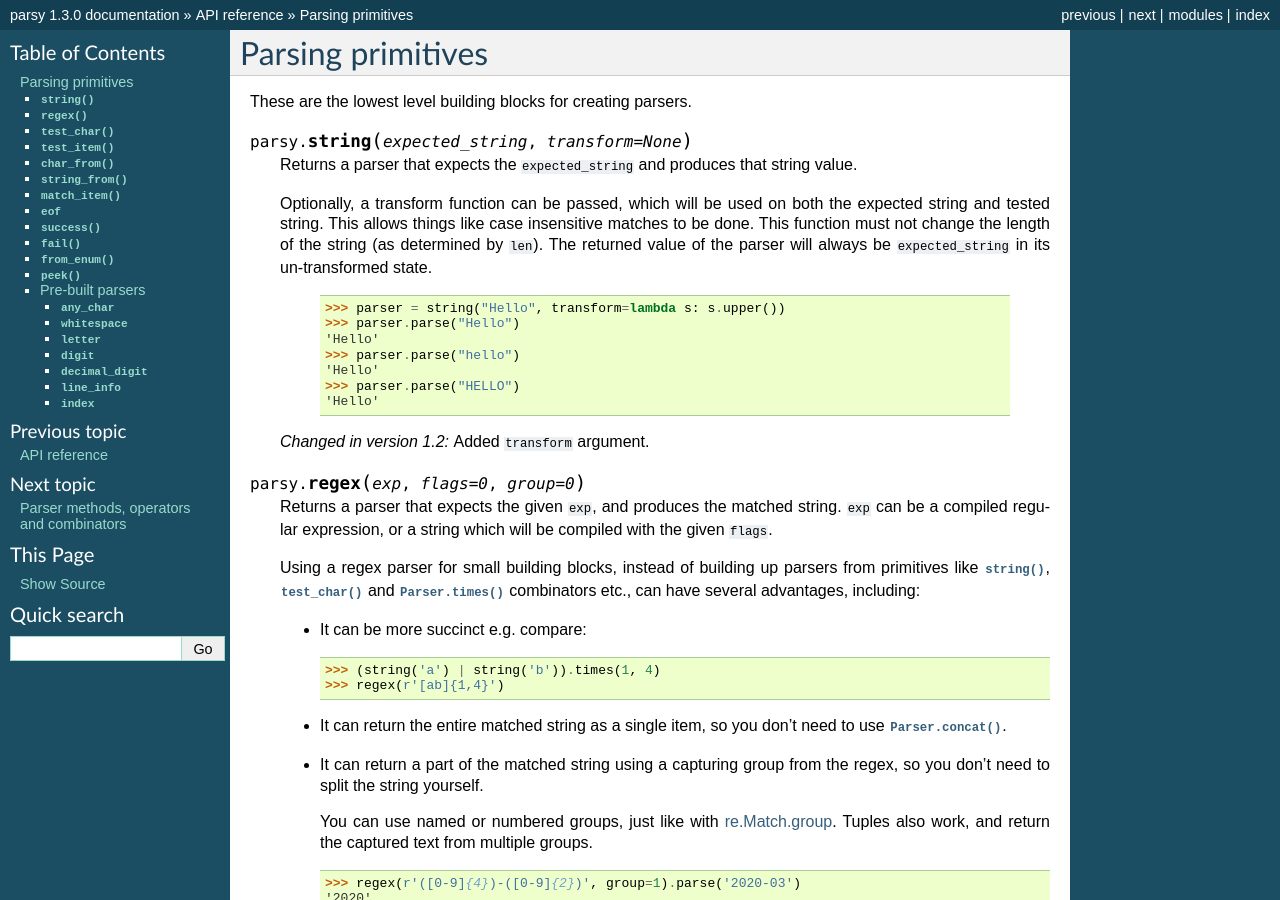
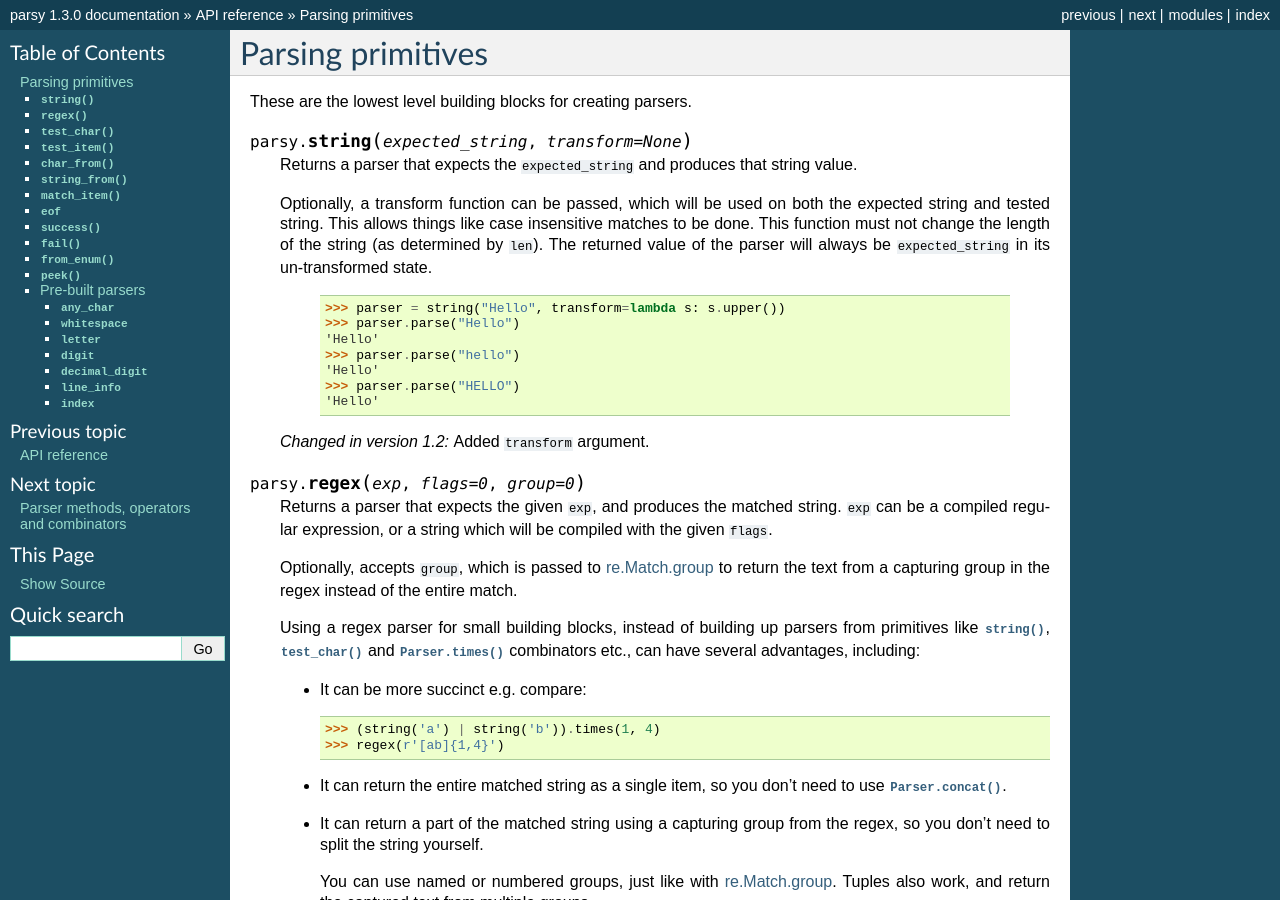
Before and after one commit to python-parsy/parsy, a Sphinx documentation site: the page built from docs/ref/primitives.rst, in a window 1280 px wide and 900 px high. Built offline with Sphinx 7.4.7, drawn with Linux system fonts in a browser that asks for light colours.

Commit message:
Add description of group parameter to docs

```diff
--- a/docs/ref/primitives.rst
+++ b/docs/ref/primitives.rst
@@ -35,6 +35,11 @@ These are the lowest level building blocks for creating parsers.
    Returns a parser that expects the given ``exp``, and produces the
    matched string. ``exp`` can be a compiled regular expression, or a
    string which will be compiled with the given ``flags``.
+
+   Optionally, accepts ``group``, which is passed to `re.Match.group
+   <https://docs.python.org/3/library/re.html#re.Match.group>`_ to
+   return the text from a capturing group in the regex instead of the
+   entire match.
 
    Using a regex parser for small building blocks, instead of building up
    parsers from primitives like :func:`string`, :func:`test_char` and
```
